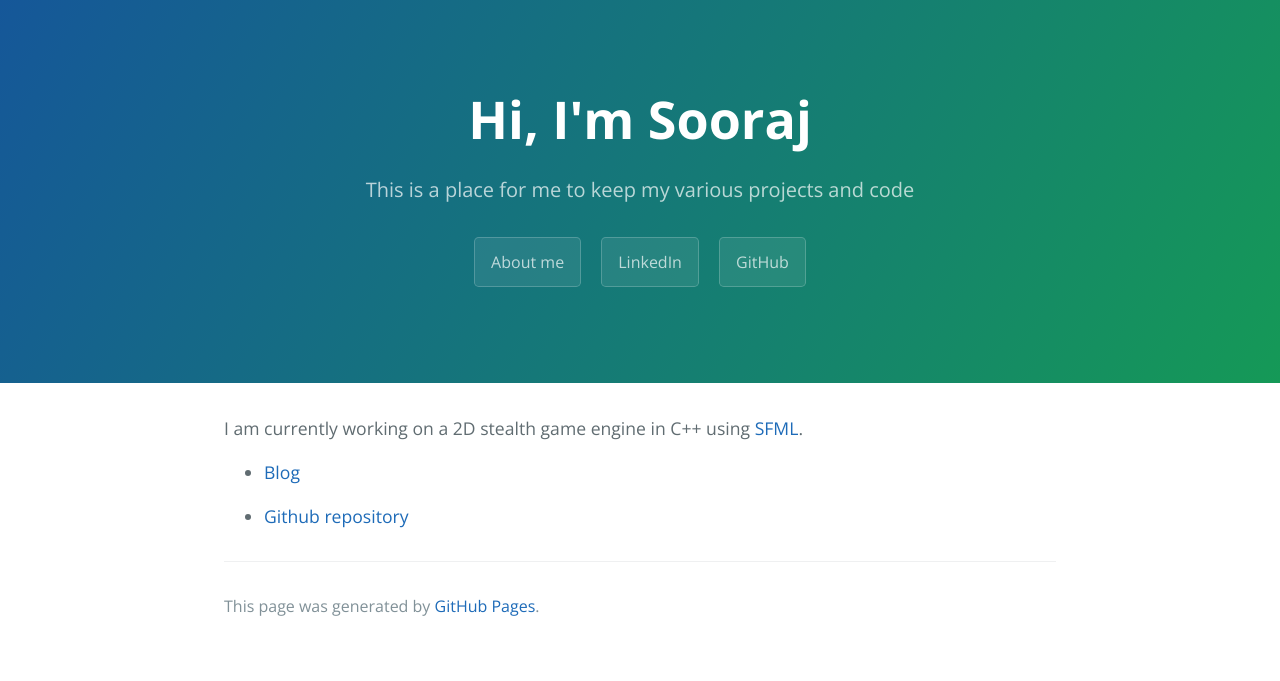
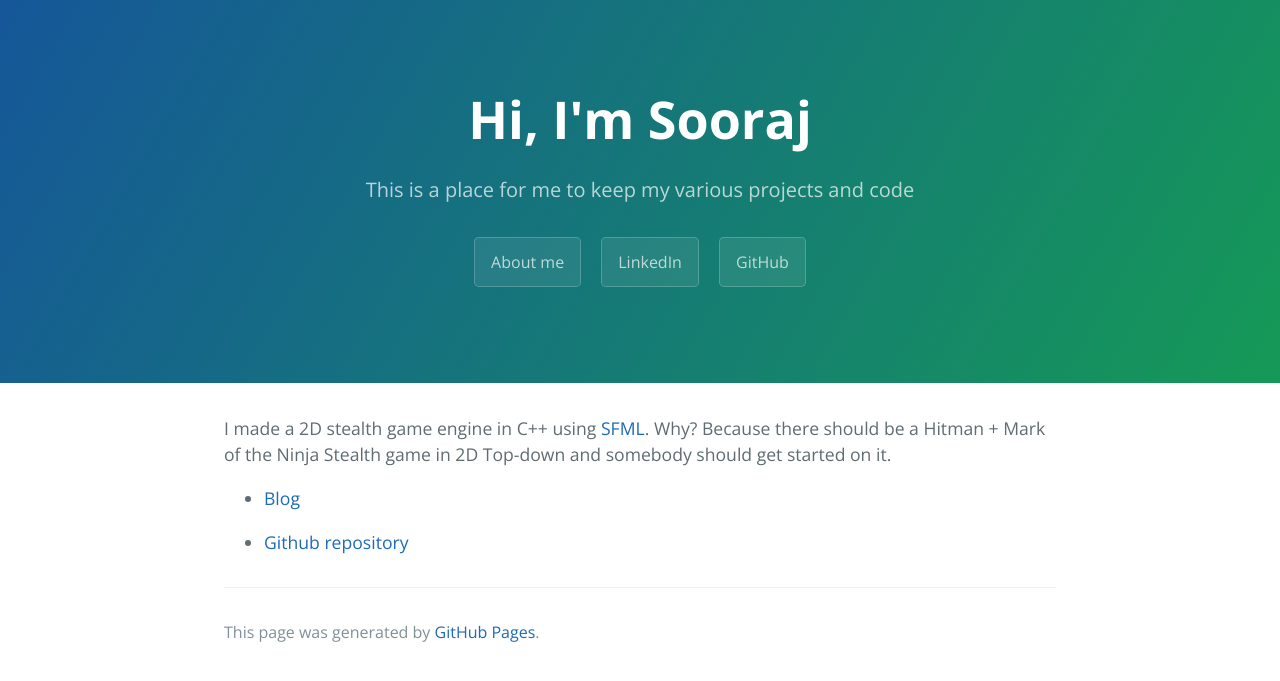
Before and after one commit to nomarkeu/nomarkeu.github.io, a Jekyll site: the page built from index.md, in a window 1280 px wide. Shown: the top 681 px of the page. Built offline with Jekyll 4.4.1, drawn with Linux system fonts in a browser that asks for light colours.

Commit message:
project done

```diff
--- a/index.md
+++ b/index.md
@@ -4,7 +4,7 @@ layout: default
 
 
 
-I am currently working on a 2D stealth game engine in C++ using [SFML](https://www.sfml-dev.org/).
+I made a 2D stealth game engine in C++ using [SFML](https://www.sfml-dev.org/). Why? Because there should be a Hitman + Mark of the Ninja Stealth game in 2D Top-down and somebody should get started on it.
 
 *	[Blog](https://nomarkeu.github.io/sneakattack/)
 
```
